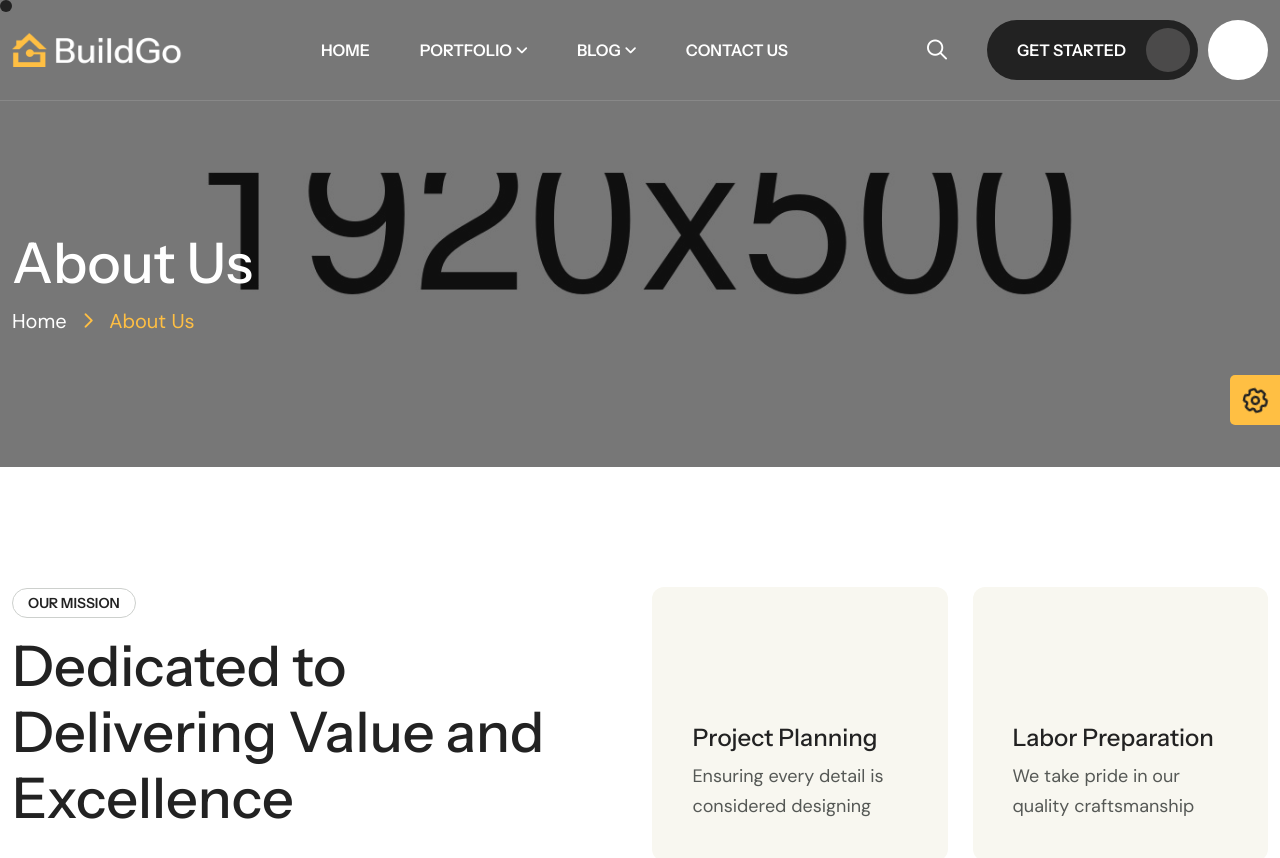
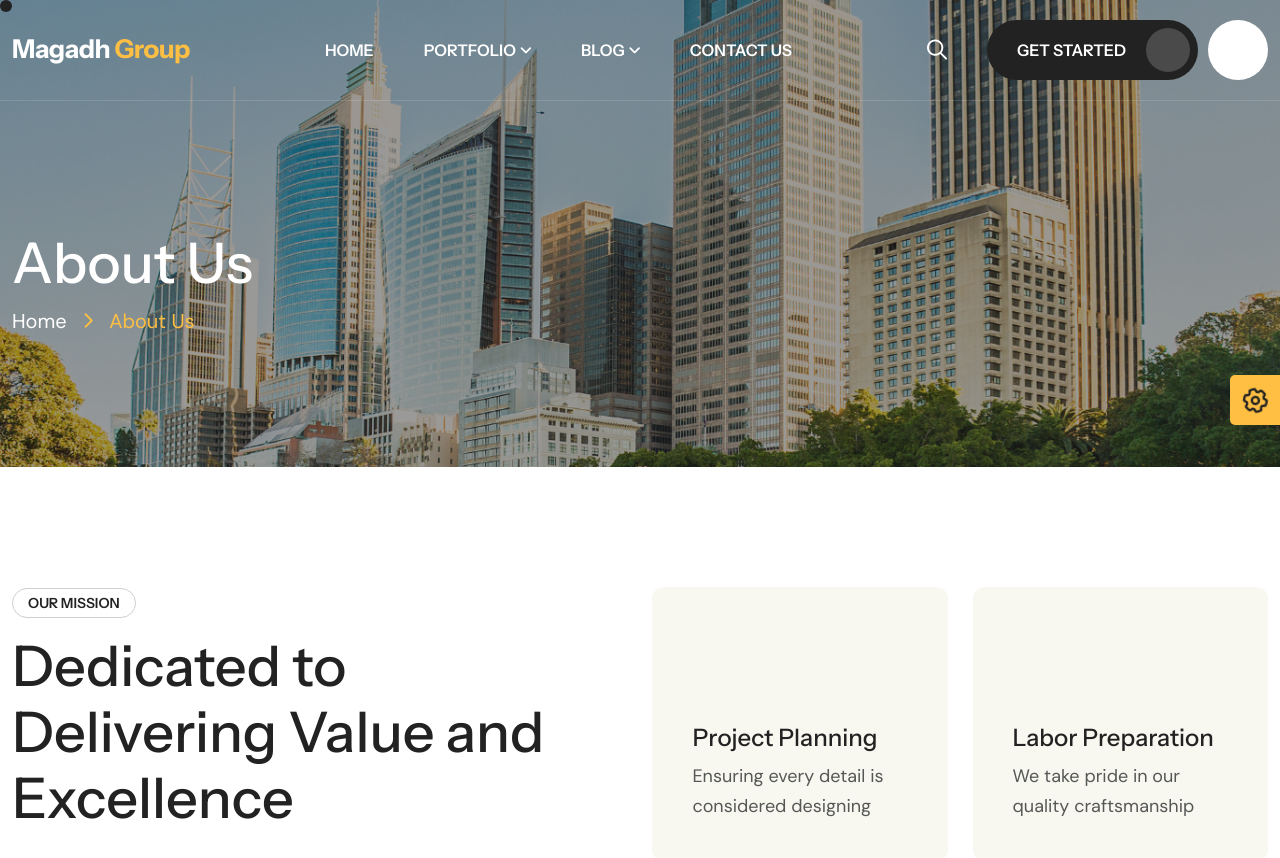
Before and after one commit to kumaranujranchi/magadhgroup, a React (Create React App) app in the folder main-file/: page /about-us in a window 1280 px wide. Shown: the top 858 px of the page. Built offline with nearby package versions, Linux system fonts and the light colour scheme; a web font is replaced by a local one.

Commit message:
Update About Us banner to use custom image aboutus-banner.png, and update header layouts 2, 3, and 4 to use the dynamic Logo component

```diff
--- a/main-file/src/components/layout/headers/header-four.js
+++ b/main-file/src/components/layout/headers/header-four.js
@@ -1,5 +1,5 @@
 import { Link } from 'react-router-dom';
-import logo from "../../assets/img/logo-2.png";
+import Logo from '../logo';
 import MainMenu from './header-menu';
 import Search from './search';
 import { useState } from 'react';
@@ -17,7 +17,7 @@ const HeaderFour = () => {
                     <div className="header__area-menubar">
                         <div className="header__area-menubar-left one">
                             <div className="header__area-menubar-left-logo">
-                                <Link to='/'><img className='one' src={logo} alt='logo'/></Link>
+                                <Logo isLight={true} />
                             </div>
                         </div>
                         <div className="header__area-menubar-center">
--- a/main-file/src/components/layout/headers/header-three.js
+++ b/main-file/src/components/layout/headers/header-three.js
@@ -1,5 +1,5 @@
 import { Link } from 'react-router-dom';
-import logo from "../../assets/img/logo-2.png";
+import Logo from '../logo';
 import MainMenu from './header-menu';
 import Search from './search';
 import { useState } from 'react';
@@ -17,7 +17,7 @@ const HeaderThree = () => {
                     <div className="header__area-menubar">
                         <div className="header__area-menubar-left one">
                             <div className="header__area-menubar-left-logo">
-                                <Link to='/'><img className='one' src={logo} alt='logo'/></Link>
+                                <Logo isLight={true} />
                             </div>
                         </div>
                         <div className="header__area-menubar-center">
--- a/main-file/src/components/layout/headers/header-two.js
+++ b/main-file/src/components/layout/headers/header-two.js
@@ -1,5 +1,5 @@
 import { Link } from 'react-router-dom';
-import logo from "../../assets/img/logo-2.png";
+import Logo from '../logo';
 import MainMenu from './header-menu';
 import Search from './search';
 import { useState } from 'react';
@@ -17,7 +17,7 @@ const HeaderTwo = () => {
                     <div className="header__area-menubar">
                         <div className="header__area-menubar-left one">
                             <div className="header__area-menubar-left-logo">
-                                <Link to='/'><img className='one' src={logo} alt='logo'/></Link>
+                                <Logo isLight={true} />
                             </div>
                         </div>
                         <div className="header__area-menubar-center">
--- a/main-file/src/components/pages/about/index.js
+++ b/main-file/src/components/pages/about/index.js
@@ -6,13 +6,14 @@ import Video from "./video";
 import Certification from "./certification";
 import Team from "./team";
 import FooterOne from "../../layout/footers/footer-one";
+import aboutUsBanner from "../../../assets/img/aboutus-banner.png";
 
 const AboutUs = () => {
     return (
         <>
             <SEO pageTitle="About Us" />
             <HeaderTwo />
-            <BreadCrumb title="About Us" innerTitle="About Us" />
+            <BreadCrumb title="About Us" innerTitle="About Us" bgImage={aboutUsBanner} />
             <AboutMain />
             <Video />
             <Certification />
--- a/main-file/src/components/pages/common/breadcrumb.js
+++ b/main-file/src/components/pages/common/breadcrumb.js
@@ -1,9 +1,9 @@
 import { Link } from 'react-router-dom';
 import breadCrumbBg from "../../assets/img/page/breadcrumb.jpg";
 
-const BreadCrumb = ({title, innerTitle}) => {
+const BreadCrumb = ({title, innerTitle, bgImage}) => {
     return (
-        <div className="breadcrumb__area" style={{backgroundImage: `url(${breadCrumbBg})`}}>
+        <div className="breadcrumb__area" style={{backgroundImage: `url(${bgImage || breadCrumbBg})`}}>
             <div className="container">
                 <div className="row">
                     <div className="col-xl-12">
```
Also changed, not shown: main-file/src/assets/img/aboutus-banner.png (added).
